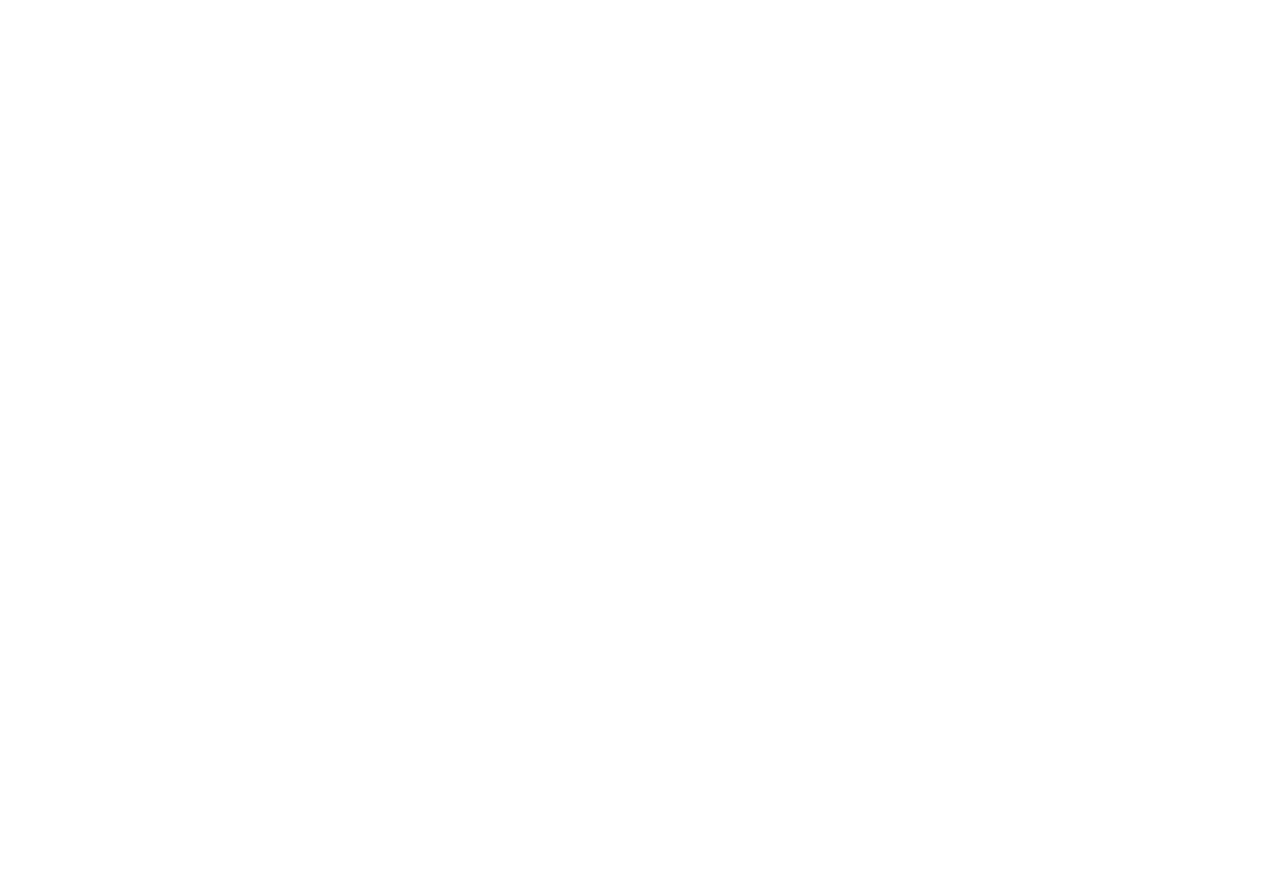
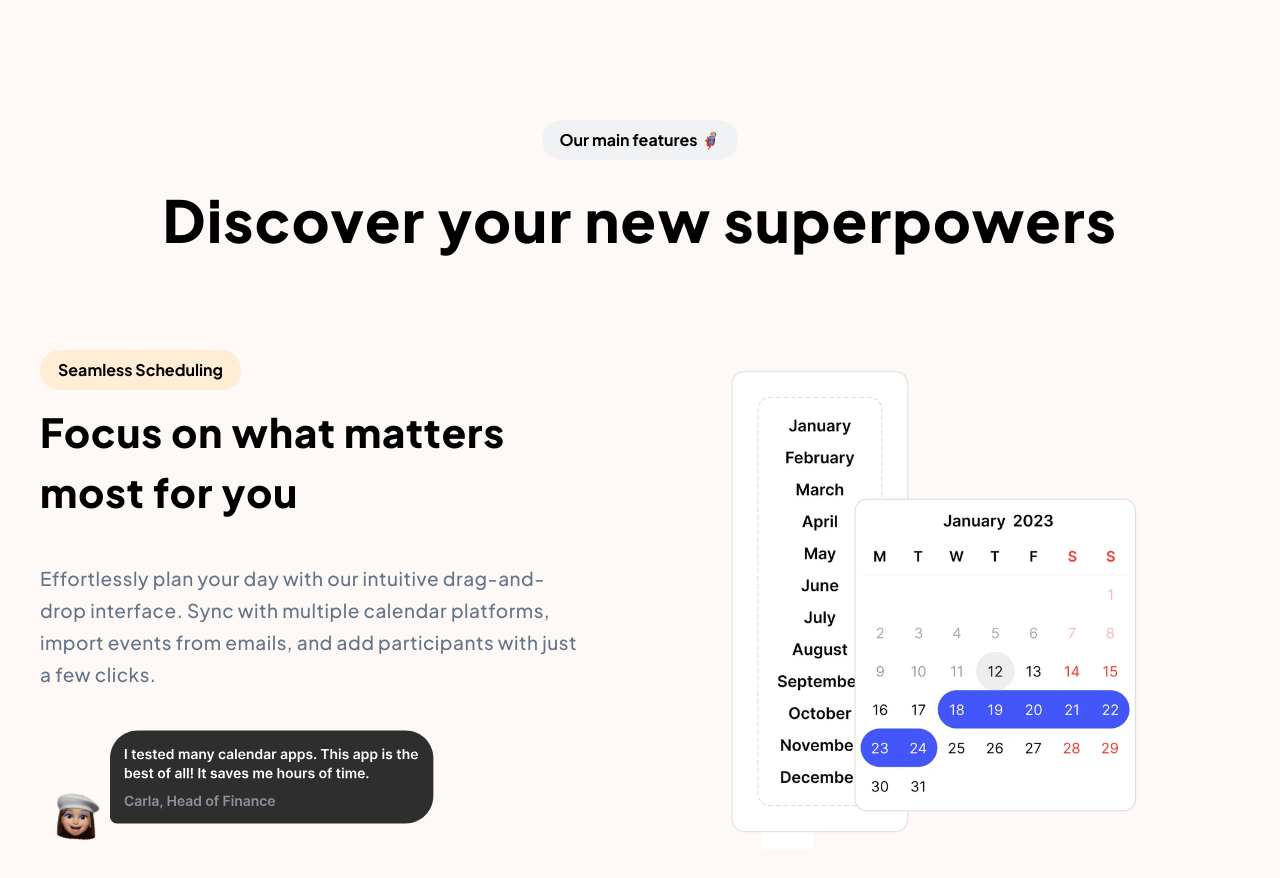
Before and after one commit to saurabh1215/Assignment-1, a React (Create React App) app: page / in a window 1280 px wide. Shown: the part 1500-2378 px from the top of the page. Before the commit the page ends 1383 px from the top, so only its background shows below. Built offline with nearby package versions, Linux system fonts and the light colour scheme.

Commit message:
added featurea

```diff
--- a/src/App.js
+++ b/src/App.js
@@ -1,6 +1,7 @@
 import React from "react";
 import Navbar from "./components/Navbar";
 import Hero from "./components/Hero";
+import Features from "./components/Features";
 
 const App = () => {
   return (
@@ -10,6 +11,7 @@
           <Navbar />
         </div>
         <Hero />
+        <Features />
       </div>
     </div>
   );
--- /dev/null
+++ b/src/components/Features.jsx
@@ -0,0 +1,51 @@
+import React from "react";
+// @ts-ignore
+import MonthsImage from "../assets/calendar.webp";
+// @ts-ignore
+import calenderTestImage from "../assets/calenderTestPicr.svg";
+
+const Features = () => {
+  return (
+    <div className="flex flex-none flex-col h-[100hv] max-w-[1200px] mx-auto  py-[70px]">
+      <div className="flex flex-none flex-col items-center justify-center  gap-4">
+        <div className="bg-[#F1F2F4] py-[8px] px-[18px] rounded-full font-PlusJakartaSansBold text-[16px]">
+          Our main features 🦸🏼
+        </div>
+        <div className="flex flex-none items-center justify-center text-center tracking-wide text-[58px] font-PlusJakartaSansExtraBold ">
+          Discover your new superpowers
+        </div>
+      </div>
+      <div className="flex flex-row items-center justify-center gap-[48px] mt-8">
+        <div className="flex flex-col items-start justify-start h-auto w-[900px]">
+          <div className="bg-orange-100 py-[8px] px-[18px] rounded-full font-PlusJakartaSansBold text-[16px] ">
+            Seamless Scheduling
+          </div>
+          <div className=" tracking-wide text-[40px] font-PlusJakartaSansExtraBold pt-3">
+            Focus on what matters most for you
+          </div>
+          <div className="font-PlusJakartaSansMedium leading-[32px] text-[19px] py-10 text-slate-500 tracking-wide text-start">
+            Effortlessly plan your day with our intuitive drag-and-drop
+            interface. Sync with multiple calendar platforms, import events from
+            emails, and add participants with just a few clicks.
+          </div>
+          <div className="overflow-visible">
+            <img
+              src={calenderTestImage}
+              alt=""
+              className="object-center h-auto w-[1000px] object-fill"
+            />
+          </div>
+        </div>
+        <div className="overflow-visible ">
+          <img
+            src={MonthsImage}
+            className="object-center h-auto w-[600px]] object-fill"
+            alt="Img"
+          />
+        </div>
+      </div>
+    </div>
+  );
+};
+
+export default Features;
--- a/src/components/Hero.jsx
+++ b/src/components/Hero.jsx
@@ -18,7 +18,7 @@
   return (
     <section className="flex flex-none flex-col h-[100hv] max-w-[1200px] mx-auto  py-[70px]">
       <div className="flex flex-none flex-col items-center justify-center px-[160px]">
-        <div className="bg-[#F1F2F4] py-[6px] px-[16px] rounded-2xl font-PlusJakartaSansBold text-[16px]">
+        <div className="bg-[#F1F2F4] py-[8px] px-[18px] rounded-full font-PlusJakartaSansBold text-[16px]">
           An other way to manage time
         </div>
         <div className="flex flex-none items-center justify-center text-center leading-[80px] tracking-wider">
@@ -27,8 +27,8 @@
           </p>
         </div>
         <div className="font-PlusJakartaSansMedium leading-[32px] text-center text-[19px] py-10 px-12 text-slate-500 tracking-wider">
-          Here you should explain how cool your app is. Remember, focus on the
-          benefits for your users, not on the features.{" "}
+          Here you should explain how cool your app is. Remember, <br></br>focus
+          on the benefits for your users, not on the features.{" "}
         </div>
         <div>
           <a href="#contact">
@@ -77,7 +77,7 @@
       <div className="flex py-3 items-center justify-center">
         <img
           src={SuperPageImg}
-          className="w-[950px] h-[570px]"
+          className="object-center h-auto w-[1200px] object-fill"
           alt="sectionImg"
         />
       </div>
```
Also changed, not shown: src/assets/calendar.webp (added), src/assets/calenderTestPicr.svg (added).
